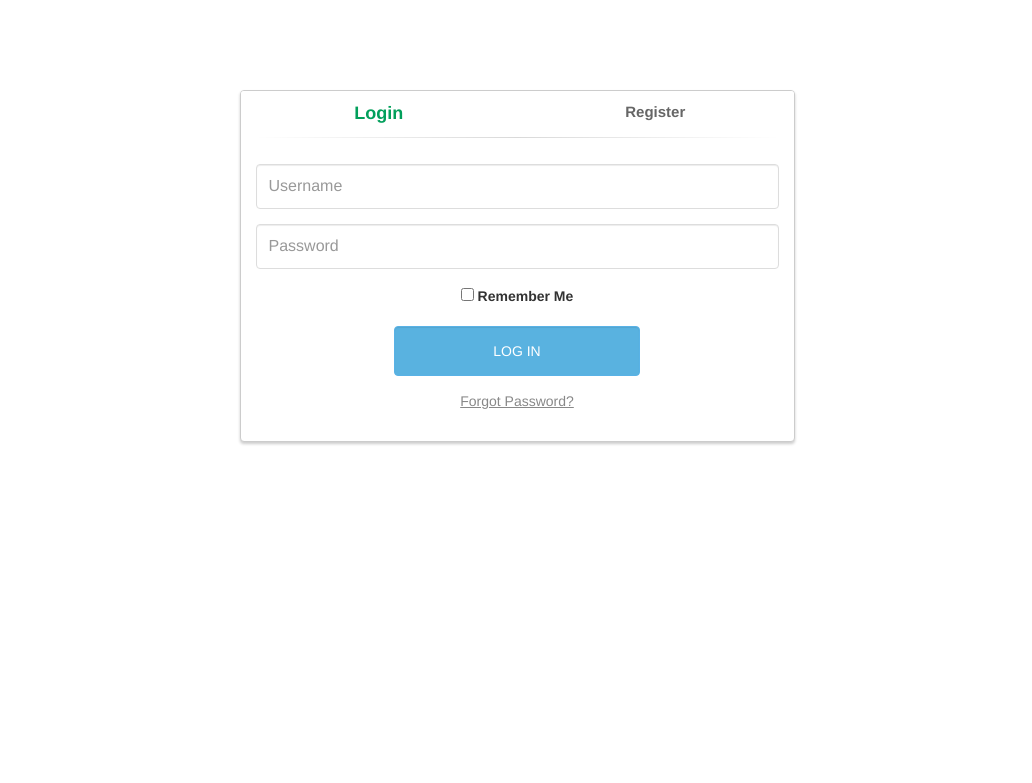
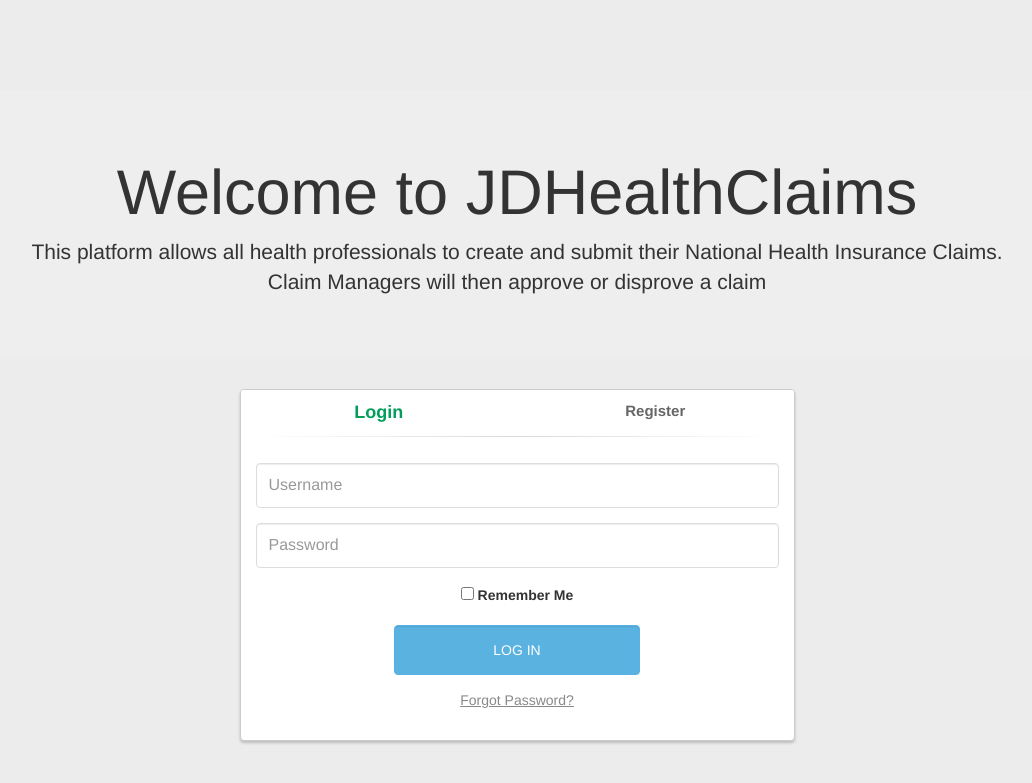
Before and after one commit to flexpeace/NHIS, a Django app: page / in a window 1280 px wide. Shown: the top 783 px of the page, without its empty margins (123-1155 px from the left). Run offline with Django 3.2, Linux system fonts and the light colour scheme; some libraries are stand-ins or nearby versions.

Commit message:
Intro screen done

```diff
--- a/JDHealthClaims/main/templates/index.html
+++ b/JDHealthClaims/main/templates/index.html
@@ -31,9 +31,25 @@
     <![endif]-->
   </head>
 
-  <body>
+  <body style=" background: #ECECEC;">
 
    <div class="container">
+
+     <div class="jumbotron" style="text-align:center">
+        <h1>Welcome to JDHealthClaims</h1>
+        <p class="lead">This platform allows all health professionals to create and submit their National Health Insurance Claims. Claim Managers will then approve or disprove a claim</p>
+
+      </div>
+
+
+
+
+
+
+
+
+
+
       <div class="row">
       <div class="col-md-6 col-md-offset-3">
         <div class="panel panel-login">
```
